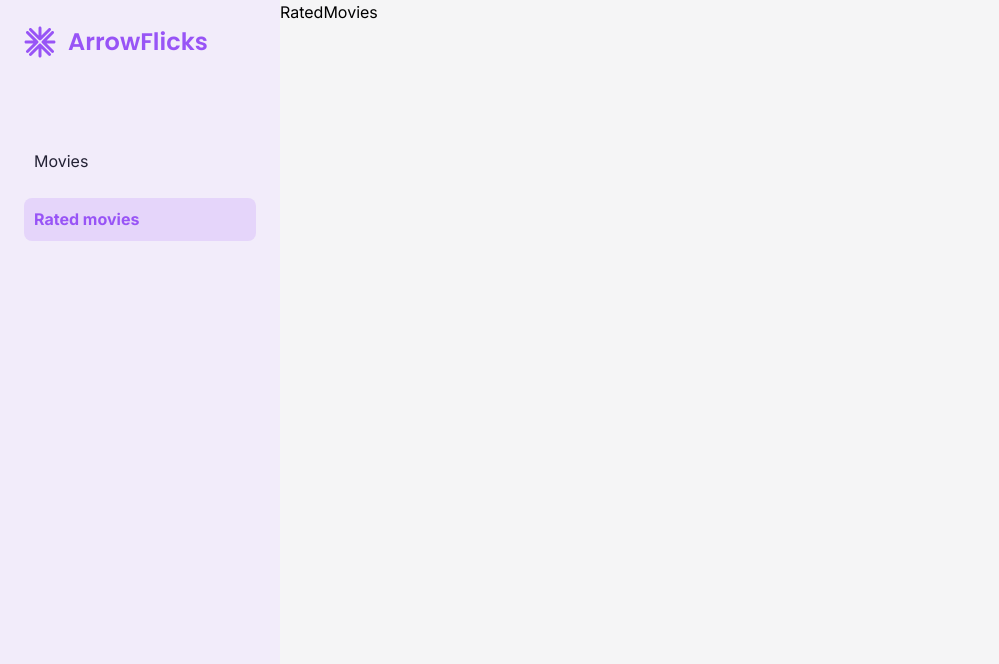
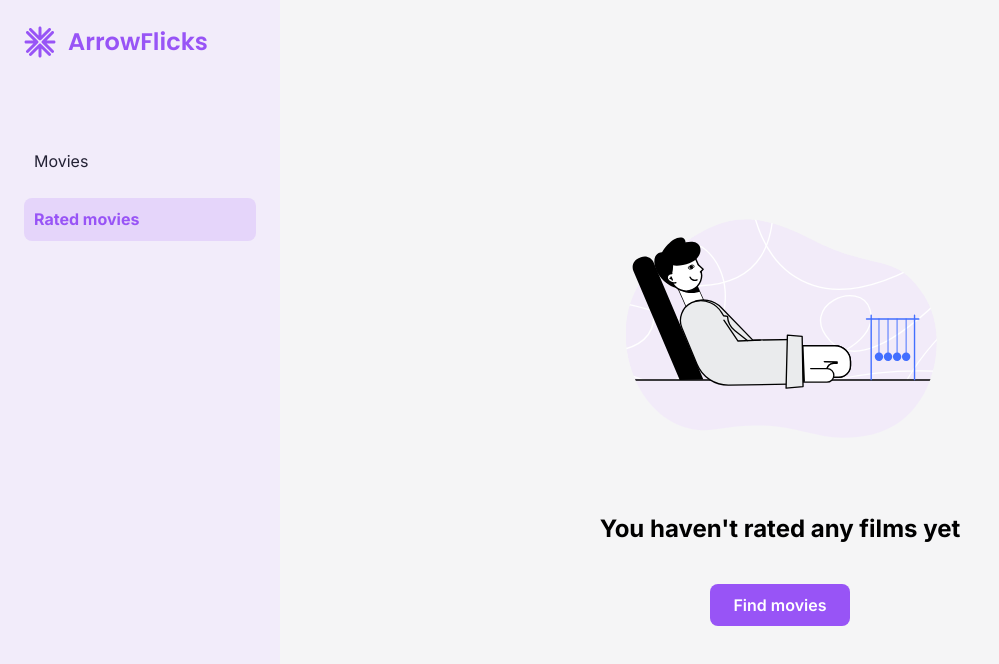
Before and after one commit to lg0leg/MovieSearchApp, a React (Create React App) app in the folder movie-search-app/: page /rated-movies in a window 1280 px wide. Shown: the top 664 px of the page, without its empty margins (0-999 px from the left). Built offline with nearby package versions, Linux system fonts and the light colour scheme; no server answers.

Commit message:
feat: add  "no rated films found" message

```diff
--- a/movie-search-app/src/pages/rated-movies/rated-movies.js
+++ b/movie-search-app/src/pages/rated-movies/rated-movies.js
@@ -1,5 +1,29 @@
+import { Button, Center, Flex } from '@mantine/core';
 import React from 'react';
+import norated from '../../assets/svg/loading.svg';
+import { useNavigate } from 'react-router-dom';
 
 export default function RatedMovies() {
-  return <div>RatedMovies</div>;
+  const navigate = useNavigate();
+
+  return (
+    <Center h="100vh">
+      <Flex gap="16" justify="center" align="center" direction="column">
+        <img src={norated} alt="You haven't rated any films yet" />
+        <h2>You haven't rated any films yet</h2>
+        <Button
+          variant="filled"
+          color="#9854f6"
+          size="md"
+          radius="md"
+          onClick={() => {
+            navigate('/movies');
+          }}
+        >
+          Find movies
+        </Button>
+      </Flex>
+    </Center>
+  );
+  // <div>RatedMovies</div>;
 }
```
Also changed, not shown: movie-search-app/src/assets/png/loading.png (added), movie-search-app/src/assets/svg/loading.svg (added).
